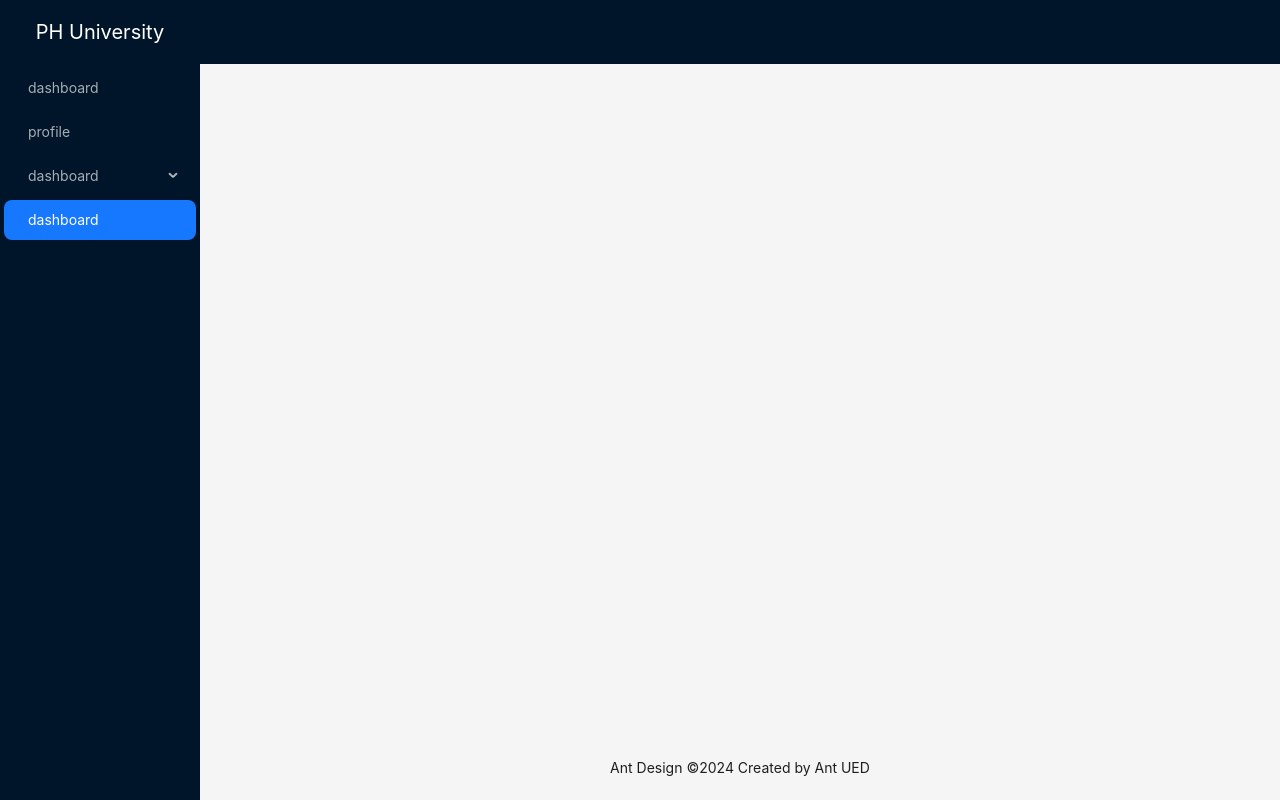
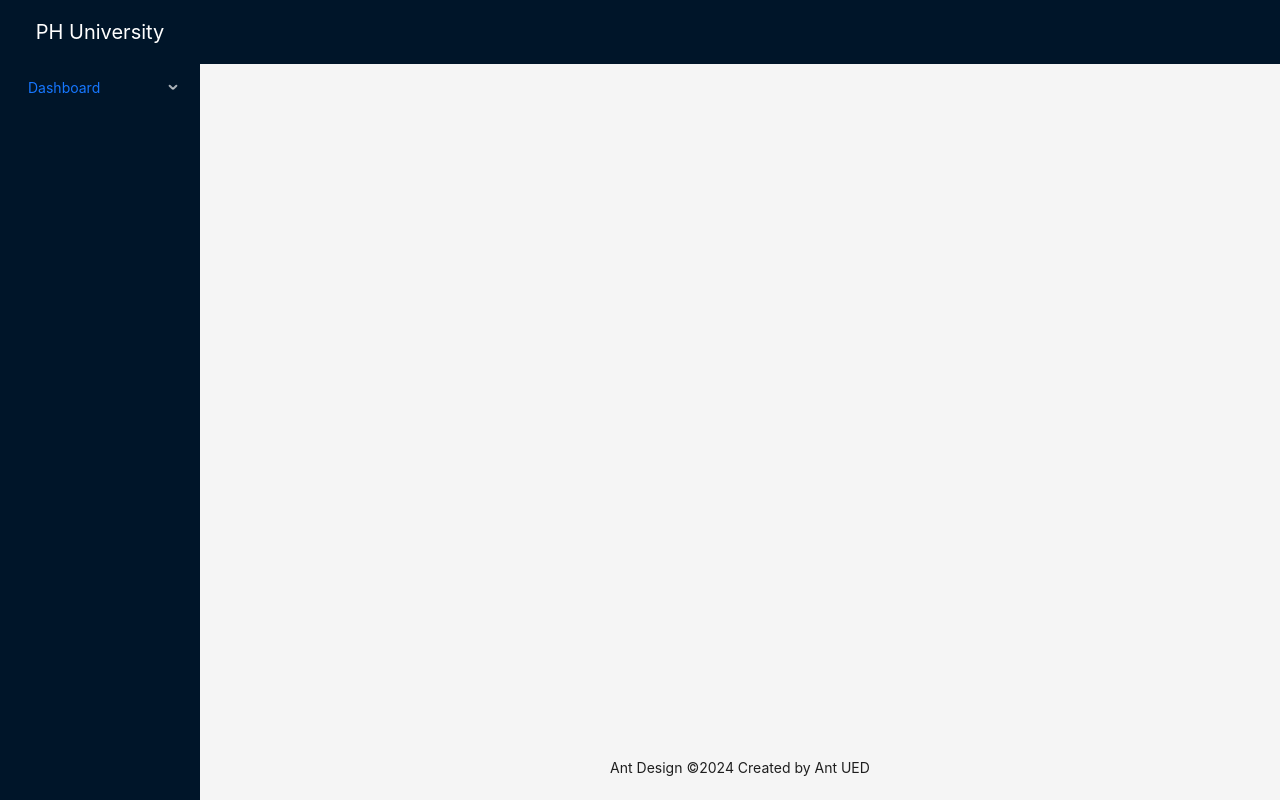
Before and after one commit to sakibmohammad79/PH-university-client, a React (Vite) app: page / in a window 1280 px wide. Built offline with nearby package versions, Linux system fonts and the light colour scheme.

Commit message:
dynamic route set

```diff
--- a/src/components/layout/MainLayout.tsx
+++ b/src/components/layout/MainLayout.tsx
@@ -5,7 +5,7 @@ import {
   VideoCameraOutlined,
 } from "@ant-design/icons";
 import { createElement } from "react";
-import { Outlet } from "react-router-dom";
+import { NavLink, Outlet } from "react-router-dom";
 const { Header, Content, Footer, Sider } = Layout;
 // const items = [
 //   UserOutlined,
@@ -20,30 +20,22 @@ const { Header, Content, Footer, Sider } = Layout;
 
 const items: MenuProps["items"] = [
   {
-    key: "1",
-    label: "dashboard",
-  },
-  {
-    key: "2",
-    label: "profile",
-  },
-  {
-    key: "3",
-    label: "dashboard",
+    key: "dashboard",
+    label: <NavLink to={"/admin"}>Dashboard</NavLink>,
     children: [
       {
-        key: "11",
-        label: "create admin",
+        key: "create-admin",
+        label: <NavLink to={"create-admin"}>create admin</NavLink>,
       },
       {
-        key: "12",
-        label: "create student",
+        key: "create-faculty",
+        label: <NavLink to={"create-faculty"}>create faculty</NavLink>,
+      },
+      {
+        key: "create-student",
+        label: <NavLink to={"create-student"}>create student</NavLink>,
       },
     ],
-  },
-  {
-    key: "4",
-    label: "dashboard",
   },
 ];
 const MainLayout = () => {
--- /dev/null
+++ b/src/pages/admin/AdminDashboard.tsx
@@ -0,0 +1,11 @@
+import React from "react";
+
+const AdminDashboard = () => {
+  return (
+    <div>
+      <p>admin dashboard</p>
+    </div>
+  );
+};
+
+export default AdminDashboard;
--- /dev/null
+++ b/src/pages/admin/CreateAdmin.tsx
@@ -0,0 +1,9 @@
+const CreateAdmin = () => {
+  return (
+    <div>
+      <p>Create admin</p>
+    </div>
+  );
+};
+
+export default CreateAdmin;
--- /dev/null
+++ b/src/pages/admin/CreateFaculty.tsx
@@ -0,0 +1,9 @@
+const CreateFaculty = () => {
+  return (
+    <div>
+      <p>Create faculty</p>
+    </div>
+  );
+};
+
+export default CreateFaculty;
--- /dev/null
+++ b/src/pages/admin/CreateStudent.tsx
@@ -0,0 +1,9 @@
+const CreateStudent = () => {
+  return (
+    <div>
+      <p>Create Student</p>
+    </div>
+  );
+};
+
+export default CreateStudent;
--- /dev/null
+++ b/src/routes/admin.routes.tsx
@@ -0,0 +1,29 @@
+import AdminDashboard from "../pages/admin/AdminDashboard";
+import CreateAdmin from "../pages/admin/CreateAdmin";
+import CreateFaculty from "../pages/admin/CreateFaculty";
+import CreateStudent from "../pages/admin/CreateStudent";
+
+const adminPath = [
+  {
+    index: true,
+    element: <AdminDashboard></AdminDashboard>,
+  },
+  {
+    path: "dashboard",
+    element: <AdminDashboard></AdminDashboard>,
+  },
+  {
+    path: "create-admin",
+    element: <CreateAdmin></CreateAdmin>,
+  },
+  {
+    path: "create-faculty",
+    element: <CreateFaculty></CreateFaculty>,
+  },
+  {
+    path: "create-student",
+    element: <CreateStudent></CreateStudent>,
+  },
+];
+
+export default adminPath;
```
Also changed, not shown: src/routes/routes.tsx (+6 -13 lines).
